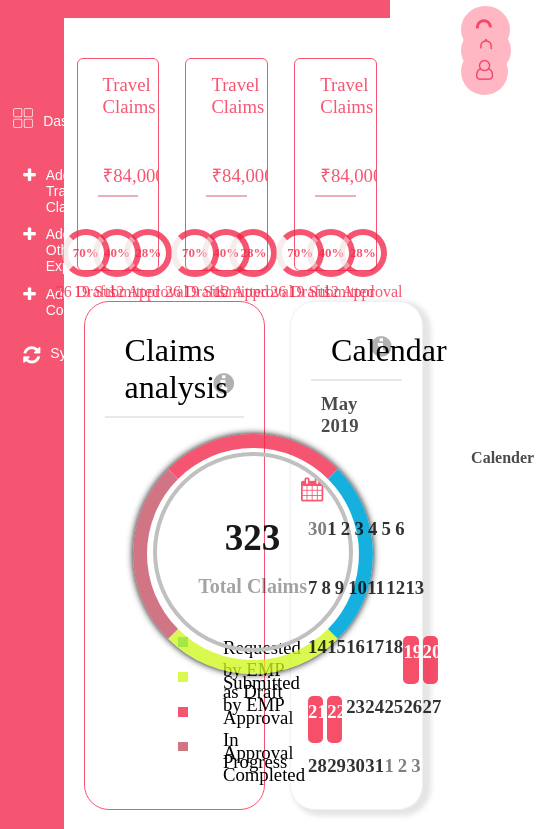
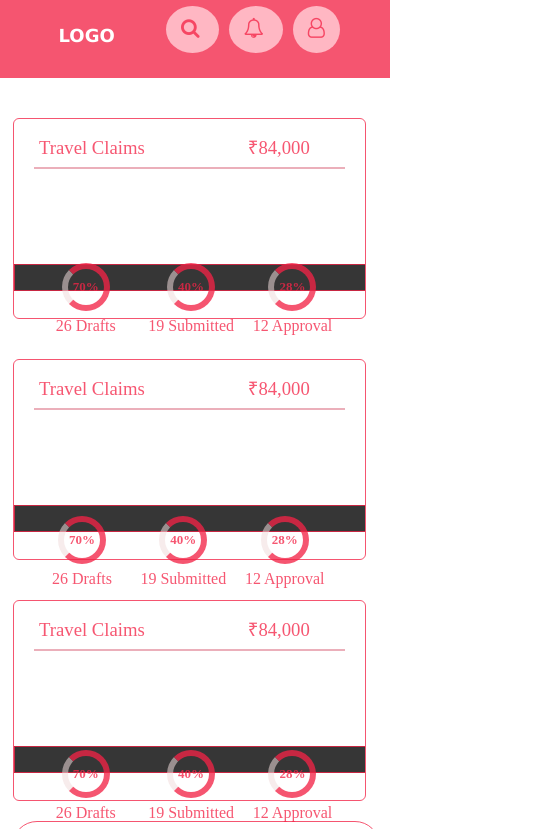
Before and after one commit to abhirock74/demo-work, a plain HTML site: page index.html in a window 390 px wide. Shown: the top 829 px of the page, 553 px wide, since content can reach past the window. Drawn offline with Linux system fonts and the light colour scheme.

Commit message:
add responsive

```diff
--- a/css/style.css
+++ b/css/style.css
@@ -34,7 +34,8 @@ a{
 }
 .side-bar{
     width: 16.3%;
-    height: 115vh;    background-color: rgba(243, 36, 71, 0.774);
+    height: 115vh;
+    background-color: rgba(243, 36, 71, 0.774);
 }
 .content{
     width: 83.7%;
@@ -479,3 +480,177 @@ td{
     text-align: center;
     color: blanchedalmond;
 }
+/* =================responsive========== */
+
+
+
+
+
+
+
+
+
+@media (max-width:700px){
+    .main-nav{
+        height: 20vw;
+    }
+    .side-bar{
+        display: none;
+    }
+    .three-box{
+        display: block;
+    }
+    .box{
+        width: 90%;
+        height: 51vw;
+
+    }
+    .two-box{
+        display: block;
+        width: 100%;
+    }
+    .big-box{
+        width: 94%;
+        margin: 0% 3%;
+        height: 155vw;
+    }
+    .all-color{
+        width: 100%;
+        margin-top: 0%;
+        height: 50vw;
+        margin-left: 15px;
+    }
+    .color-detail{
+        width: 60vw;
+        margin-left: 30px;
+    }
+    .blue-colour {
+        margin-left: 10px;
+        padding: 3px;
+    }
+    .green-colour{
+        margin-left: 10px;
+        padding: 3px;
+    }
+    .pink-colour{
+        margin-left: 10px;
+        padding: 3px;
+    }
+    .d-pink-colour{
+        margin-left: 10px;
+        padding: 3px;
+    }
+    .side-icon{
+        margin-left: 6%;
+    }
+    .calendar{
+        width: 94%;
+        margin: 5% 2%;
+        border: 1px solid rgba(243, 36, 71, 0.774);
+
+    }
+    .logo{
+        padding: 0% 0 0 15%;
+        margin-top: 25px;
+    }
+    .cont1{
+        margin-top: 65vw;
+    }
+    .mob-left{
+        margin-left: -1vw !important;
+    }
+    .mob-left2{
+        margin-left: 25vw !important;
+    }
+    .mob-left3{
+        margin-left: 51vw !important;
+    }
+    .cont2{
+        margin-left: 0vw !important;
+        margin-top: 125vw;
+    }
+    .content{
+        width: 100%;
+    }
+    .calender{
+        margin-left: 110px !important;
+        margin-top: 13px !important;
+        position: absolute;
+        width: 5vw;
+    }
+    .container{
+        top: 34%;
+    }
+    .cir1{
+        margin: 0%;
+    }
+    .cir2{
+        margin-left: 27vw !important;
+    }
+    .cir3{
+        margin-left: 53vw !important;
+    }
+    .footer{
+        width: 100%;
+        height: 10vw;
+    }
+    /* ====================================Second page===================================== */
+    .content-head{
+        margin: 5px 0px 1px 60px;
+    }
+    .filter{
+        margin-left: 0%;
+    }
+    .result{
+        width: 90%;
+        height: 160vw;
+        margin: 0% 5%;
+    }
+    .head-text{
+        font-size: 10px;
+    }
+    .head-result{
+        height: 20vw !important;
+    }
+    .result-line-space{
+        height: 10vw;
+    }
+    .saearc-btn1{
+        width: 15vw;
+        height: 6vw;
+    }
+    .saearc-btn2{
+        width: 15vw;
+        height: 6vw;
+    }
+    .saearc-btn3{
+        width: 15vw;
+        height: 6vw;
+    }
+    .travels{
+        width: 22vw;
+    }
+
+/* =============================third page ================================ */
+.top-input{
+    height: 7vw;
+}
+.base-button{
+    padding: 2.2vw;
+}
+.travel-details{
+    height: 10vw;
+}
+.save-btn{
+    padding: 2vw;
+    width: 30vw;
+}
+#details{
+    margin: 0% 0 0 1%;
+}
+.travel-form{
+    margin: 2% 0 0 1%;
+}
+
+
+}
--- a/index.html
+++ b/index.html
@@ -4,7 +4,7 @@
     <meta charset="UTF-8">
     <meta http-equiv="X-UA-Compatible" content="IE=edge">
     <meta name="viewport" content="width=device-width, initial-scale=1.0">
-    <title>Document</title>
+    <title>Demo</title>
     <link rel="stylesheet" href="./css/style.css">
     <link rel="stylesheet" href="https://cdnjs.cloudflare.com/ajax/libs/font-awesome/4.7.0/css/font-awesome.min.css">
 </head>
@@ -22,8 +22,6 @@
                 <i class="fa fa-user-o" style="font-size:20px"></i>
             </span>
         </div>
-
-
     </div>
     <div id="main-container">
         <div class="side-bar">
@@ -57,19 +55,19 @@
                     <h3 class="box-head">Travel Claims &#160;&#160;&#160;&#160;&#160;&#160;&#160;&#160;&#160;&#160;
                     &#160;&#160;&#160;&#160;&#160;&#160;&#160;&#160;&#160; 	&#8377;84,000</h3>
                     <hr class="pink-line">
-                    <div class="container">
+                    <div class="container cir1">
                         <div class="ui-widget">
                             <div class="ui-value">70%</div>
                         </div>
                         <h5 class="circle-bottom">26 Drafts</h5>
                     </div>
-                    <div class="container" style="margin-left: 8vw;">
+                    <div class="container cir2" style="margin-left: 8vw;">
                         <div class="ui-widget">
                             <div class="ui-value">40%</div>
                         </div>
                         <h5 class="circle-bottom">19 Submitted</h5>
                     </div>
-                    <div class="container" style="margin-left: 16vw;">
+                    <div class="container cir3" style="margin-left: 16vw;">
                         <div class="ui-widget">
                             <div class="ui-value">28%</div>
                         </div>
@@ -83,19 +81,19 @@
                     <h3 class="box-head">Travel Claims &#160;&#160;&#160;&#160;&#160;&#160;&#160;&#160;&#160;&#160;
                     &#160;&#160;&#160;&#160;&#160;&#160;&#160;&#160;&#160; 	&#8377;84,000</h3>
                     <hr class="pink-line">
-                    <div class="container" style="margin-left: 28vw;">
+                    <div class="container cont1 mob-left" style="margin-left: 28vw;">
                         <div class="ui-widget">
                             <div class="ui-value">70%</div>
                         </div>
                         <h5 class="circle-bottom">26 Drafts</h5>
                     </div>
-                    <div class="container" style="margin-left: 36vw;">
+                    <div class="container cont1 mob-left2" style="margin-left: 36vw;">
                         <div class="ui-widget">
                             <div class="ui-value">40%</div>
                         </div>
                         <h5 class="circle-bottom">19 Submitted</h5>
                     </div>
-                    <div class="container" style="margin-left: 43vw;">
+                    <div class="container cont1 mob-left3" style="margin-left: 43vw;">
                         <div class="ui-widget">
                             <div class="ui-value">28%</div>
                         </div>
@@ -110,19 +108,19 @@
                     &#160;&#160;&#160;&#160;&#160;&#160;&#160;&#160;&#160; 	&#8377;84,000</h3>
                     <hr class="pink-line">
                     <div class="box-foot">
-                        <div class="container" style="margin-left: 55vw;">
+                        <div class="container cont2" style="margin-left: 55vw;">
                             <div class="ui-widget">
                                 <div class="ui-value">70%</div>
                             </div>
                             <h5 class="circle-bottom">26 Drafts</h5>
                         </div>
-                        <div class="container" style="margin-left: 63vw;">
+                        <div class="container cont2 cir2" style="margin-left: 63vw;">
                             <div class="ui-widget">
                                 <div class="ui-value">40%</div>
                             </div>
                             <h5 class="circle-bottom">19 Submitted</h5>
                         </div>
-                        <div class="container" style="margin-left: 71vw;">
+                        <div class="container cont2 cir3" style="margin-left: 71vw;">
                             <div class="ui-widget">
                                 <div class="ui-value">28%</div>
                             </div>
@@ -161,8 +159,8 @@
                         <h1 class="big-box-head">Calendar</h1> <span><i class="fa fa-info-circle extra-circle" style="font-size:24px;"></i></span>
                         <hr class="big-box-line">
                         <h3 class="margin">May 2019</h3>
-                        <h4 style="margin-left: 180px; display: inline; opacity: 0.7;">Calender</h4>
-                        <span><i class="fa fa-calendar" style="font-size:24px; margin: 10px 20px 0px 10px; color: rgba(243, 36, 71, 0.774);"></i></span>
+                        <h4 class="calender" style="margin-left: 180px; display: inline; opacity: 0.7;">Calender</h4>
+                        <span><i class="fa fa-calendar cal-icon" style="font-size:24px; margin: 10px 20px 0px 10px; color: rgba(243, 36, 71, 0.774);"></i></span>
                         <div class="date">
                         <div class="colum">
                             <div class="row">
@@ -288,6 +286,9 @@
                     </div>
 
                 </div>
+                <div class="footer">
+
+                </div>
         </div>
     </div>
 
```
Also changed, not shown: new-claims.html (+2 -2 lines), travelclaims.html (+1 -1 lines).
